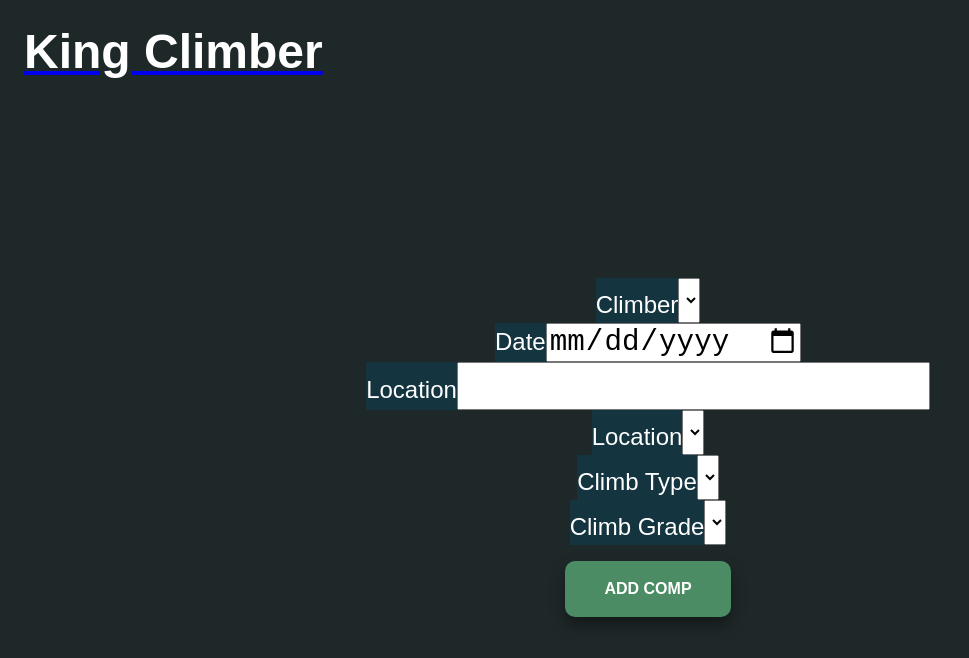
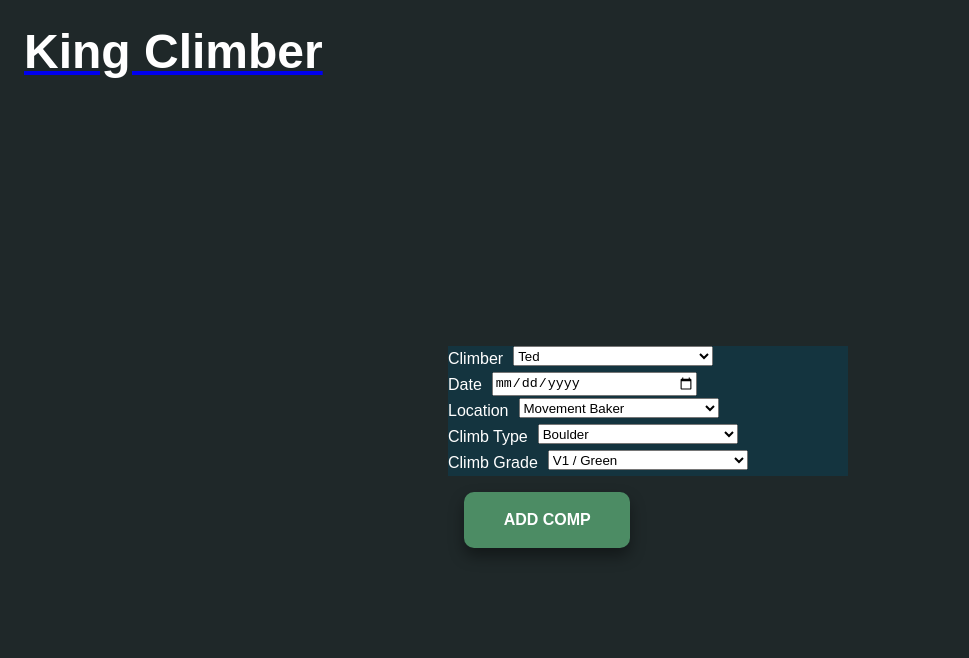
Before and after one commit to MatthewPress/king-climber-ui, a React (Create React App) app: page /form in a window 1280 px wide. Shown: the top 658 px of the page, without its empty margins (0-969 px from the left). Built offline with nearby package versions, Linux system fonts and the light colour scheme; no server answers.

Commit message:
Chore: add tentative data for form selects

```diff
--- a/src/components/Form/Form.css
+++ b/src/components/Form/Form.css
@@ -1,16 +1,14 @@
-form {
+label {
   display: flex;
-  flex-direction: column;
-  justify-content: center;
-  align-items: center;
-}
-
-label {
+  flex-direction: row;
   background: #14343F;
+  width: 400px;
+  line-height: 26px;
 }
 
 input,
-select,
-label {
-  font-size: 1.5em;
+select {
+  height: 20px;
+  flex: 0 0 200px;
+  margin-left: 10px;
 }
--- a/src/components/Form/Form.js
+++ b/src/components/Form/Form.js
@@ -17,7 +17,9 @@ function Form() {
         <label htmlFor="climber_id">
           Climber
           <select>
-            <option value=""></option>
+            <option value="Ted">Ted</option>
+            <option value="Matt">Matt</option>
+            <option value="Logan">Logan</option>
           </select>
         </label>
         <label htmlFor="date">
@@ -29,27 +31,31 @@ function Form() {
         </label>
         <label htmlFor="location">
           Location
-          <input
-            type="text"
-            name="location"
-          />
-        </label>
-        <label htmlFor="location">
-          Location
           <select>
-            <option value=""></option>
+            <option value="Movement Baker">Movement Baker</option>
+            <option value="Movement RiNo">Movement RiNo</option>
+            <option value="Movement Englewood">Movement Englewood</option>
           </select>
         </label>
         <label htmlFor="climb_type">
           Climb Type
           <select>
-            <option value=""></option>
+            <option value="Boulder">Boulder</option>
+            <option value="Top Rope">Top Rope</option>
+            <option value="Sport">Sport</option>
           </select>
         </label>
         <label htmlFor="climb_grade">
           Climb Grade
           <select>
-            <option value=""></option>
+            <option value="V1 / Green">V1 / Green</option>
+            <option value="V2 / Green">V2 / Green</option>
+            <option value="V3 / Yellow">V3 / Yellow</option>
+            <option value="V4 / Yellow">V4 / Yellow</option>
+            <option value="V5 / Orange">V5 / Orange</option>
+            <option value="V6 / Pink">V6 / Pink</option>
+            <option value="V7 / Pink">V7 / Pink</option>
+            <option value="5.11a">5.11a</option>
           </select>
         </label>
       <button type="submit">ADD COMP</button>
```
